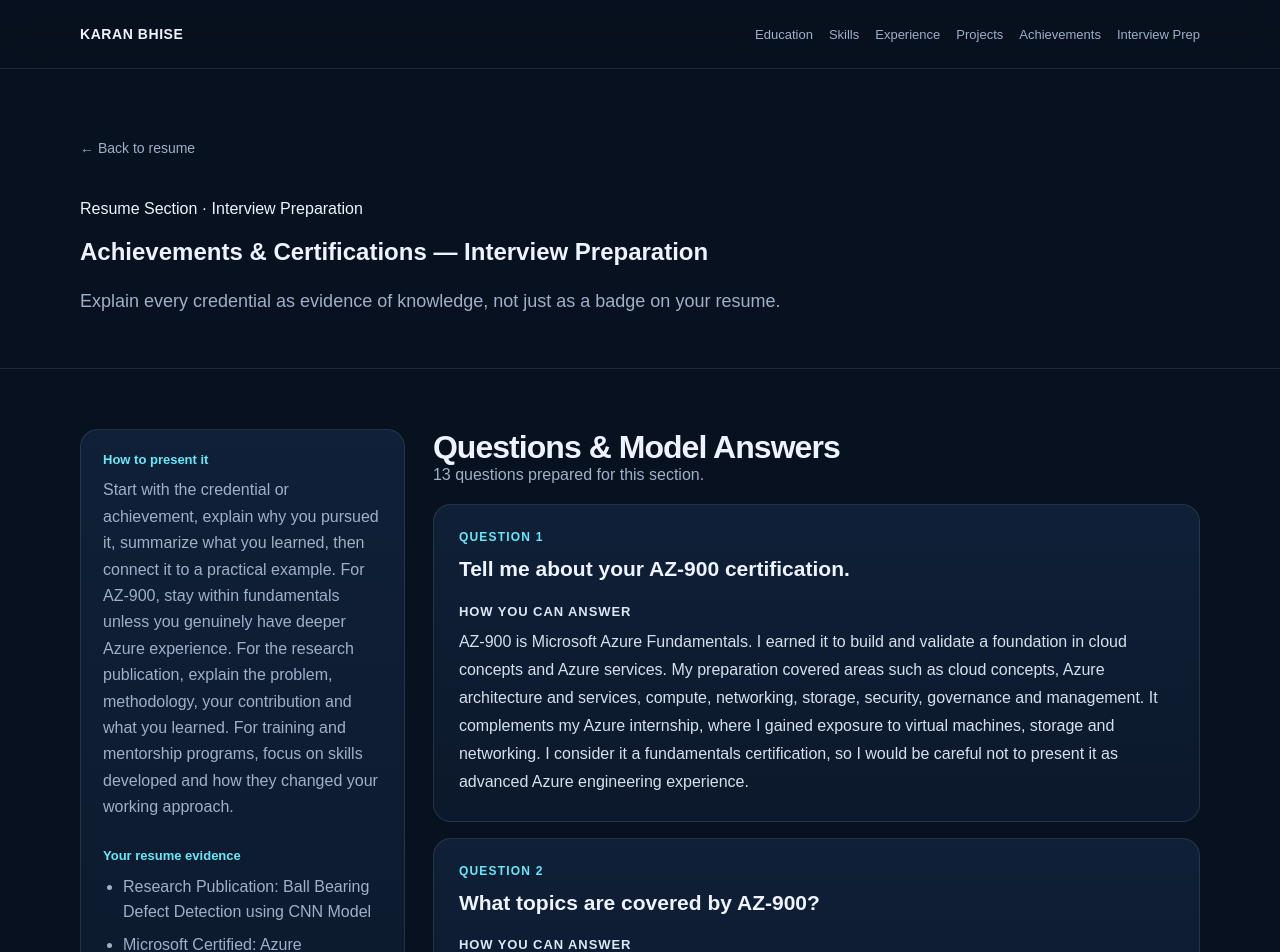
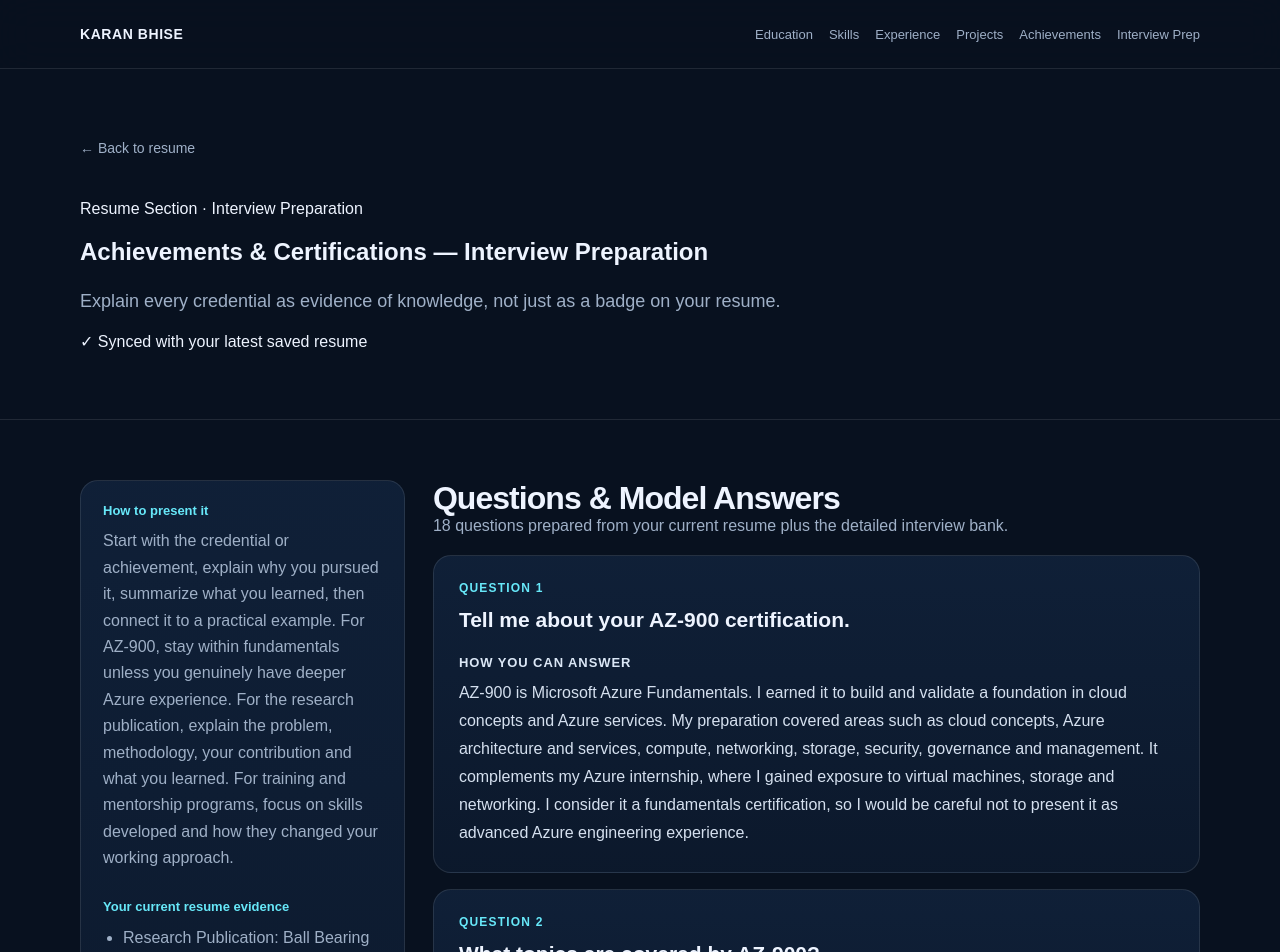
Before and after one commit to Karanaldo-07/karan-interview-prep, a Next.js app: page /resume/achievements in a window 1280 px wide. Shown: the top 952 px of the page. Built offline with nearby package versions, Linux system fonts and the light colour scheme; no server answers; the database is empty.

Commit message:
feat: make resume interview pages live-sync with saved profile

```diff
--- a/app/resume/[section]/page.tsx
+++ b/app/resume/[section]/page.tsx
@@ -1,5 +1,9 @@
 import { notFound } from "next/navigation";
 import { resumePrep } from "@/data/resumePrep";
+import { getResumePrepForProfile } from "@/data/resumePrepDynamic";
+import { getCurrentProfile } from "@/lib/profile";
+
+export const dynamic = "force-dynamic";
 
 export function generateStaticParams() {
   return Object.keys(resumePrep).map((section) => ({ section }));
@@ -18,7 +22,8 @@ const researchSources = [
 
 export default async function ResumePrepPage({ params }: PageProps) {
   const { section } = await params;
-  const content = resumePrep[section];
+  const profile = await getCurrentProfile();
+  const content = getResumePrepForProfile(profile)[section];
 
   if (!content) notFound();
 
@@ -44,6 +49,7 @@ export default async function ResumePrepPage({ params }: PageProps) {
           <p className="eyebrow">Resume Section · Interview Preparation</p>
           <h1>{content.title}</h1>
           <p className="detail-subtitle">{content.subtitle}</p>
+          <p className="detail-live-note">✓ Synced with your latest saved resume</p>
         </div>
       </section>
 
@@ -54,7 +60,7 @@ export default async function ResumePrepPage({ params }: PageProps) {
               <div className="card sticky-card">
                 <div className="meta">How to present it</div>
                 <p>{content.howToPresent}</p>
-                <div className="meta prep-meta-gap">Your resume evidence</div>
+                <div className="meta prep-meta-gap">Your current resume evidence</div>
                 <ul className="evidence-list">
                   {content.keyPoints.map((point) => <li key={point}>{point}</li>)}
                 </ul>
@@ -65,12 +71,12 @@ export default async function ResumePrepPage({ params }: PageProps) {
               <div className="section-head detail-head">
                 <div>
                   <h2>Questions &amp; Model Answers</h2>
-                  <p>{content.questions.length} questions prepared for this section.</p>
+                  <p>{content.questions.length} questions prepared from your current resume plus the detailed interview bank.</p>
                 </div>
               </div>
 
               {content.questions.map((item, index) => (
-                <article className="prep-question" key={item.question}>
+                <article className="prep-question" key={`${item.question}-${index}`}>
                   <div className="prep-question-number">Question {index + 1}</div>
                   <h3>{item.question}</h3>
                   <div className="answer-label">How you can answer</div>
@@ -92,7 +98,7 @@ export default async function ResumePrepPage({ params }: PageProps) {
         <div className="container">
           <div className="card">
             <div className="meta">Research basis</div>
-            <p className="research-intro">Interview guidance and technical preparation were cross-checked against the sources below. Your personal answers remain grounded in the information on your resume; do not claim a metric, responsibility or technology that you did not actually use.</p>
+            <p className="research-intro">Interview guidance and technical preparation were cross-checked against the sources below. Your personal answers remain grounded in the information currently saved in your resume; do not claim a metric, responsibility or technology that you did not actually use.</p>
             <div className="research-links">
               {researchSources.map((source) => (
                 <a key={source.href} href={source.href} target="_blank" rel="noreferrer">{source.label} ↗</a>
@@ -119,7 +125,7 @@ export default async function ResumePrepPage({ params }: PageProps) {
       </section>
 
       <footer className="footer">
-        <div className="container">© {new Date().getFullYear()} Karan Bhise · Resume &amp; Interview Preparation</div>
+        <div className="container">© {new Date().getFullYear()} {profile.name} · Resume &amp; Interview Preparation</div>
       </footer>
     </main>
   );
```
